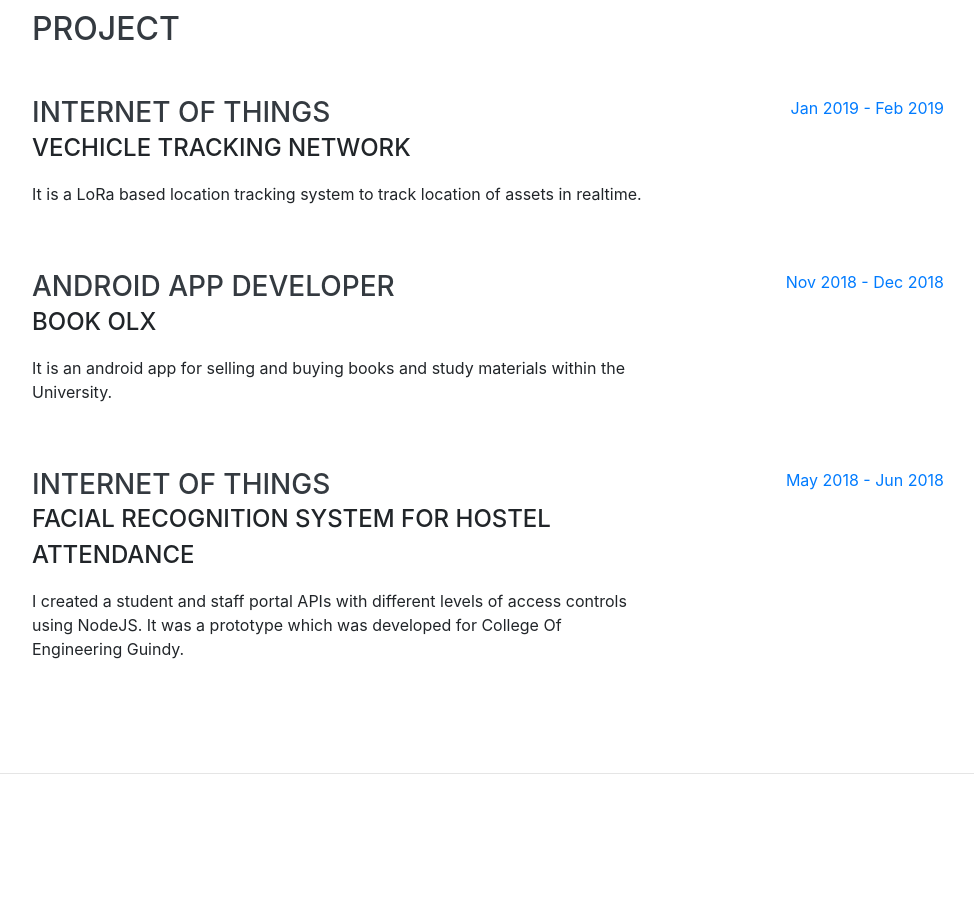
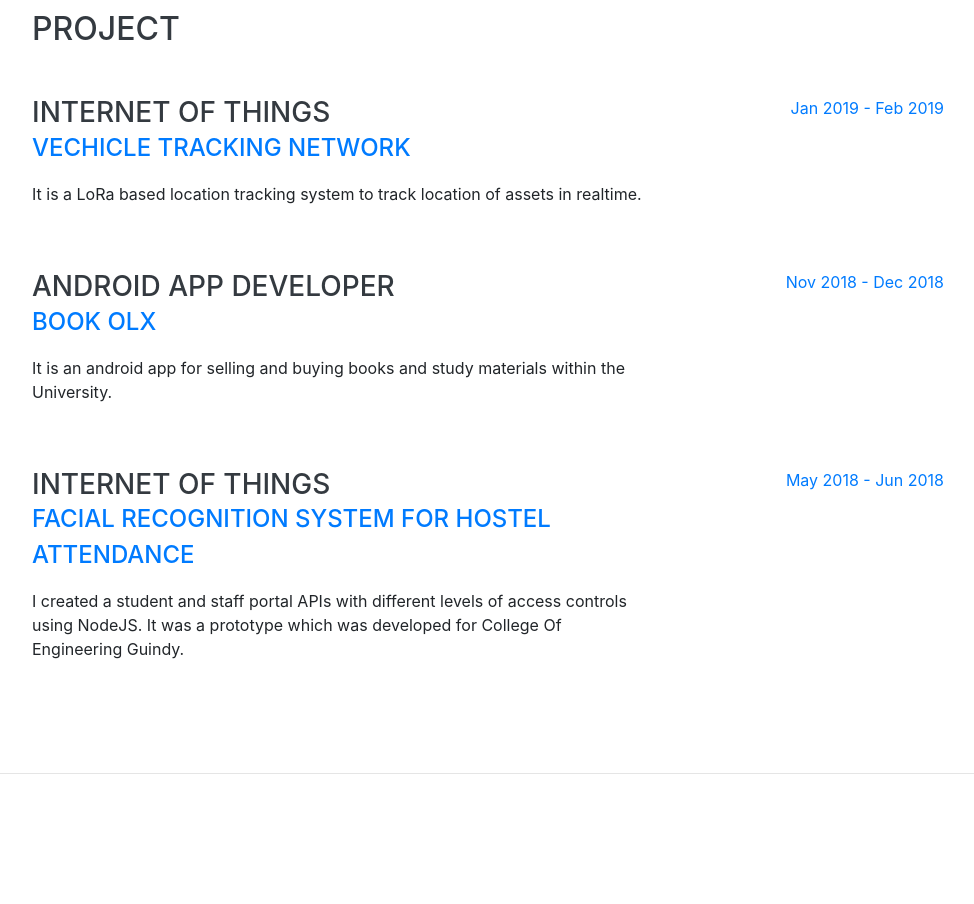
Before and after one commit to sanjaysans/sanjaysans.github.io, a website with bundled scripts: page index.html in a window 1280 px wide. Shown: the part 1640-2544 px from the top of the page, without its empty margins (288-1262 px from the left). Built offline with nearby package versions, Linux system fonts and the light colour scheme; a web font is replaced by a local one.

Commit message:
link added

```diff
--- a/index.html
+++ b/index.html
@@ -131,7 +131,7 @@
         <div class="resume-item d-flex flex-column flex-md-row justify-content-between mb-5">
           <div class="resume-content">
             <h3 class="mb-0">Internet Of Things</h3>
-            <div class="subheading mb-3">Vechicle Tracking Network </div>
+            <div class="subheading mb-3"><a href="http://lotrack.appspot.com/">Vechicle Tracking Network </a></div>
             <p>It is a LoRa based location tracking system to track location of assets in realtime. </p>
           </div>
           <div class="resume-date text-md-right">
@@ -142,7 +142,7 @@
         <div class="resume-item d-flex flex-column flex-md-row justify-content-between mb-5">
           <div class="resume-content">
             <h3 class="mb-0">Android app Developer</h3>
-            <div class="subheading mb-3">Book OLX </div>
+            <div class="subheading mb-3"><a href="https://github.com/sanjaysans/BookOlx">Book OLX </a></div>
             <p>It is an android app for selling and buying books and study materials within the University. </p>
           </div>
           <div class="resume-date text-md-right">
@@ -153,7 +153,7 @@
         <div class="resume-item d-flex flex-column flex-md-row justify-content-between mb-5">
           <div class="resume-content">
             <h3 class="mb-0">Internet Of Things</h3>
-            <div class="subheading mb-3">Facial Recognition System for Hostel Attendance</div>
+            <div class="subheading mb-3"> <a href="http://ceg.annauniv.edu/internship/2018/intern_one/Hostel/Hostel1.pdf">Facial Recognition System for Hostel Attendance </a></div>
             <p>I created a student and staff portal APIs with different levels of access controls using NodeJS. It was a prototype which was developed for College Of Engineering Guindy. </p>
           </div>
           <div class="resume-date text-md-right">
```
